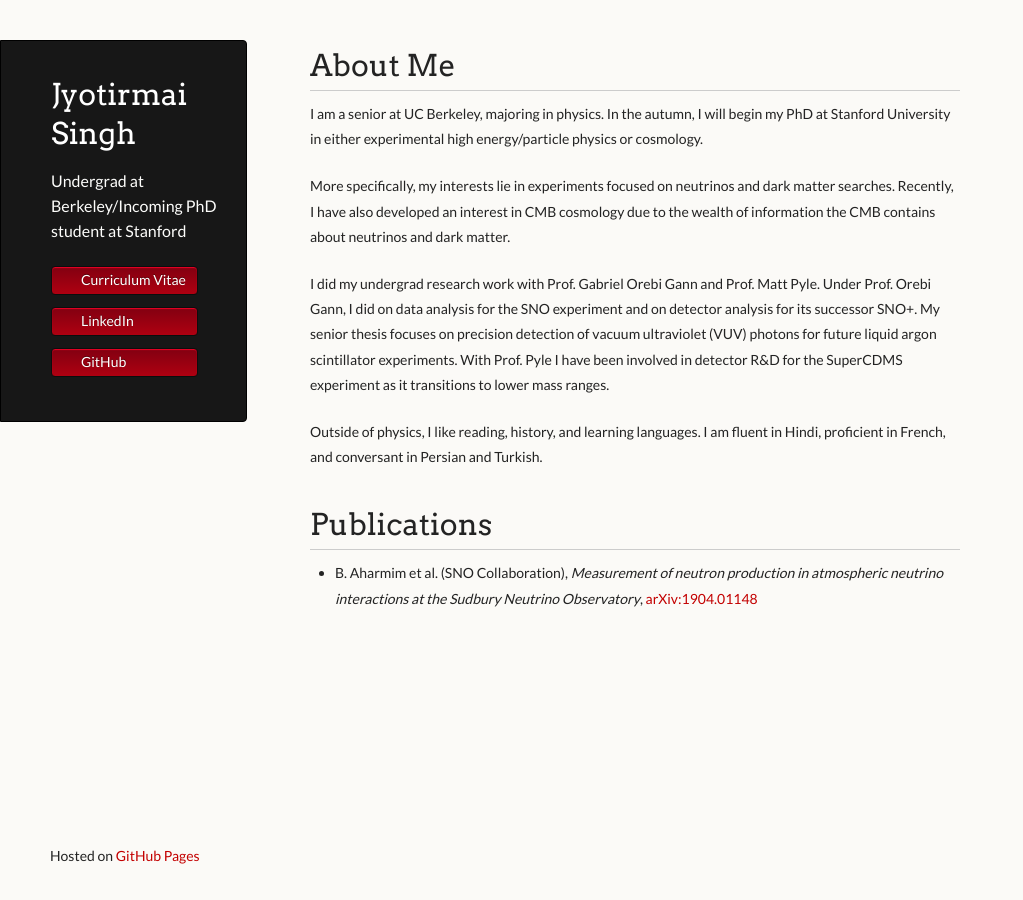
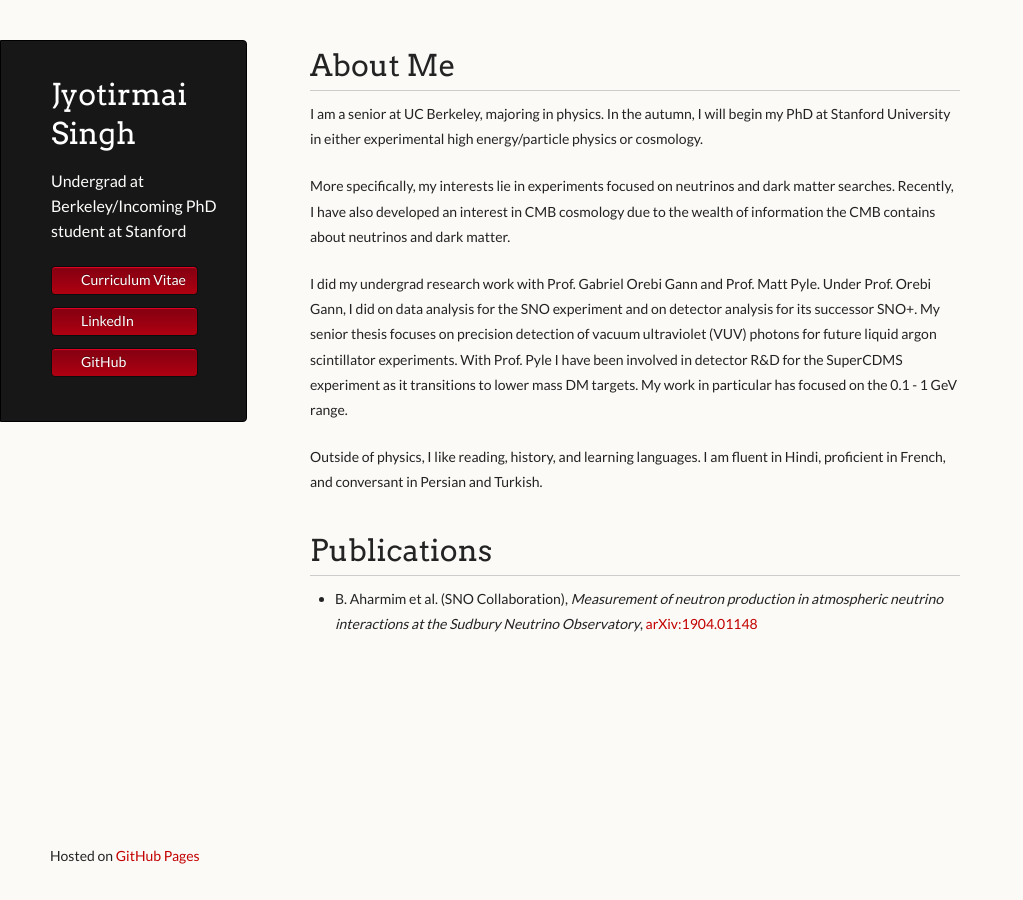
Before and after one commit to joe-singh/joe-singh.github.io, a Jekyll site: the page built from index.md, in a window 1280 px wide. Shown: the whole page, without its empty margins (0-1023 px from the left). Built offline with Jekyll 4.4.1, drawn with Linux system fonts in a browser that asks for light colours.

Commit message:
Fix wording

```diff
--- a/index.md
+++ b/index.md
@@ -21,7 +21,7 @@ CMB cosmology due to the wealth of information the CMB contains about neutrinos
 I did my undergrad research work with Prof. Gabriel Orebi Gann and Prof. Matt Pyle. Under Prof. Orebi Gann, I did on data analysis for the SNO
 experiment and on detector analysis for its successor SNO+. My senior thesis focuses on precision detection of vacuum ultraviolet (VUV) photons for
 future liquid argon scintillator experiments. With Prof. Pyle I have been involved in detector R&D for the SuperCDMS experiment as it transitions to
-lower mass ranges.
+lower mass DM targets. My work in particular has focused on the 0.1 - 1 GeV range.
 
 Outside of physics, I like reading, history, and learning languages. I am fluent in Hindi, proficient in French, and conversant in Persian and Turkish.
 
```
